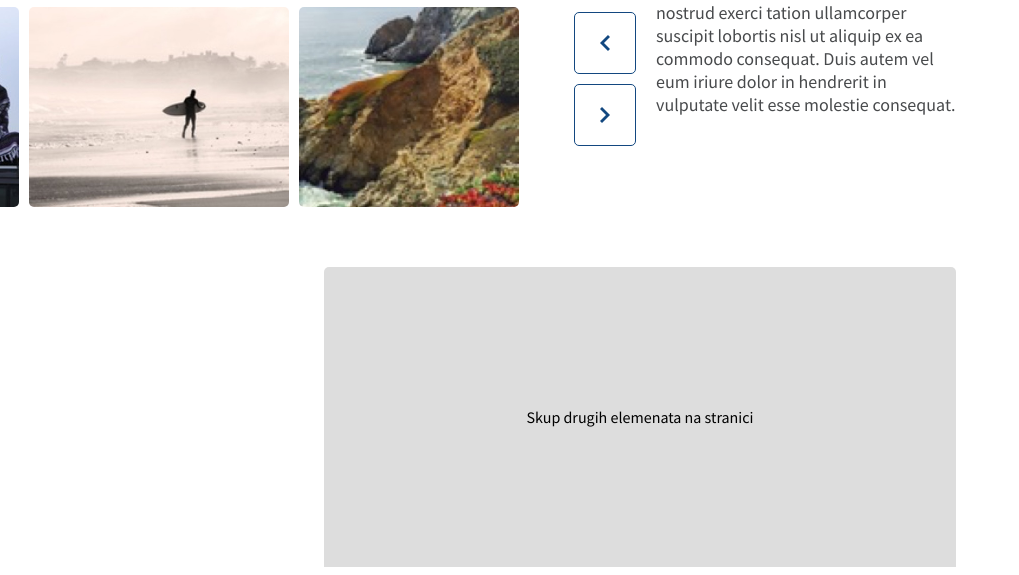
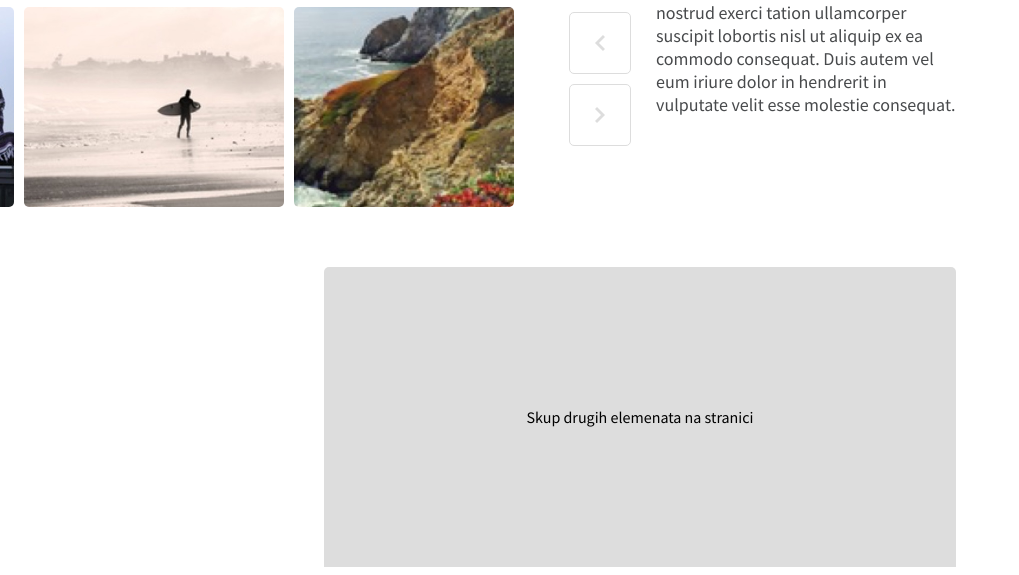
Before and after one commit to lukafranjic94/image-slider, a website: page index.html in a window 1280 px wide. Shown: the part 371-946 px from the top of the page, without its empty margins (0-1019 px from the left). Drawn offline with nearby package versions, Linux system fonts and the light colour scheme.

Commit message:
Change slider button styles

```diff
--- a/index.html
+++ b/index.html
@@ -36,10 +36,8 @@
                     <img class="slider-image" src="assets/images/slider-image-4.jpg" alt="">
                 </div>
                 <div class="slider-btn-group">
-                    <div class="slider-btn" id="slider-btn-left"><img src="assets/images/arrow-blue-left.png" alt="">
-                    </div>
-                    <div class="slider-btn" id="slider-btn-right"><img src="assets/images/arrow-blue-right.png" alt="">
-                    </div>
+                    <div class="slider-btn" id="slider-btn-left"></div>
+                    <div class="slider-btn" id="slider-btn-right"></div>
                 </div>
             </div>
         </div>
--- a/styles/sass/base/_base.scss
+++ b/styles/sass/base/_base.scss
@@ -76,6 +76,26 @@
   width: 100%;
 }
 
+.slider-btn-group {
+  padding-right: 5px;
+}
+
+#slider-btn-left {
+  background: url("/assets/images/arrow-gray-left.png") no-repeat center;
+}
+
+#slider-btn-left:hover {
+  background: url("/assets/images/arrow-blue-left.png") no-repeat center;
+}
+
+#slider-btn-right {
+  background: url("/assets/images/arrow-gray-right.png") no-repeat center;
+}
+
+#slider-btn-right:hover {
+  background: url("/assets/images/arrow-blue-right.png") no-repeat center;
+}
+
 #slider-row-first {
   margin-bottom: 5px;
 }
--- a/styles/sass/components/_slider-btn.scss
+++ b/styles/sass/components/_slider-btn.scss
@@ -3,10 +3,15 @@
 .slider-btn {
   align-items: center;
   border-radius: 5px;
-  border: 1px solid colors.$chatams_blue;
+  border: 1px solid colors.$alto;
+  cursor: pointer;
   display: flex;
   height: 60px;
   justify-content: center;
   margin-top: 10px;
   width: 60px;
 }
+
+.slider-btn:hover {
+  border-color: colors.$chatams_blue;
+}
```
Also changed, not shown: styles/css/style.css, 1 other file.
